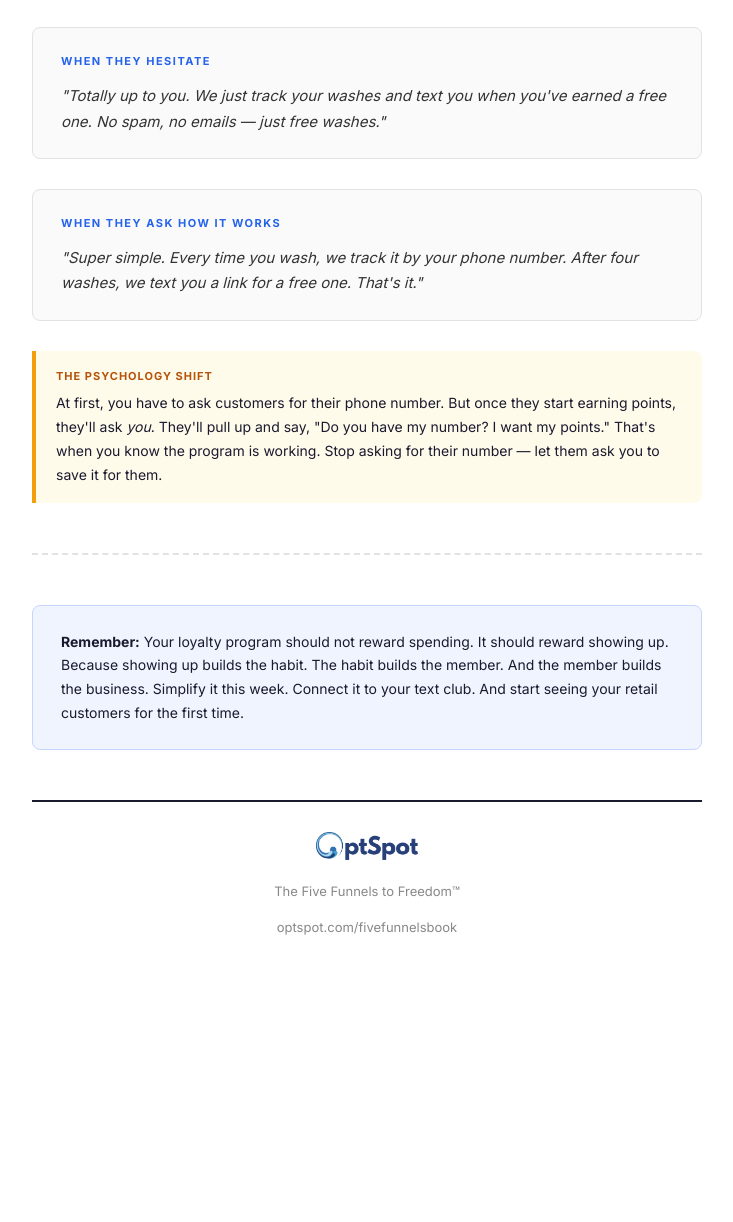
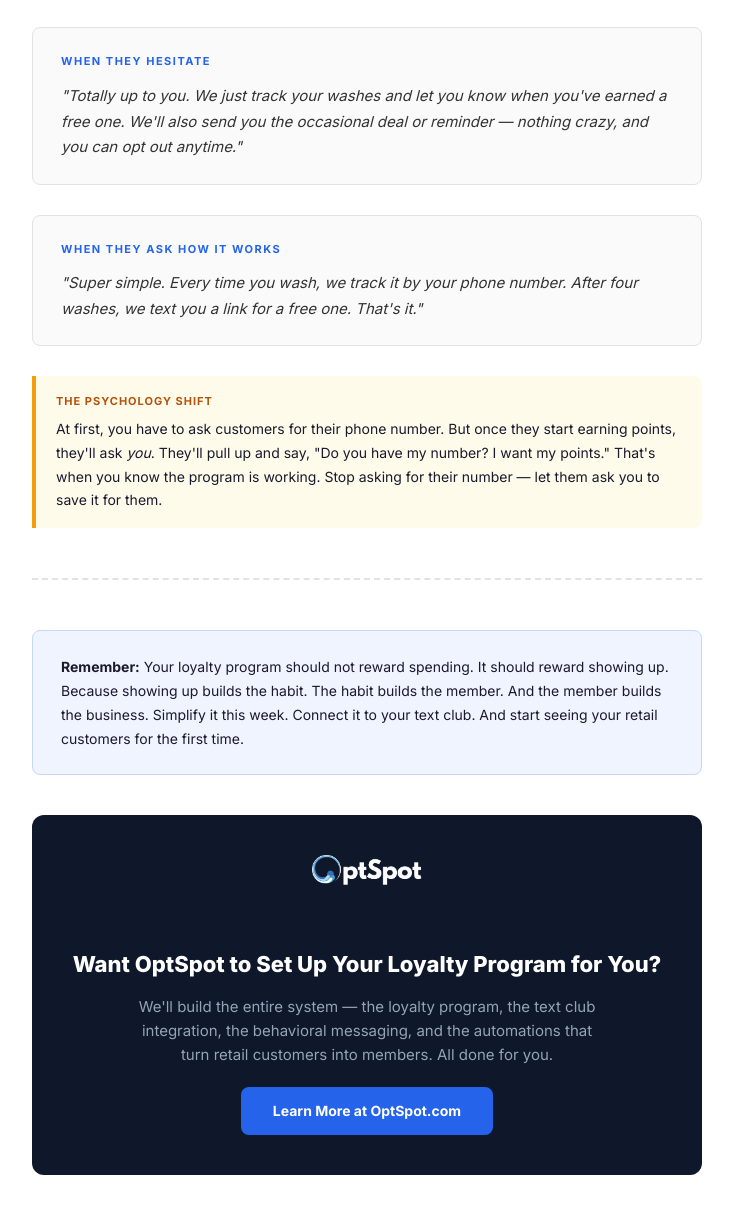
Before and after one commit to joshoptspot/five-funnels-resources, a plain HTML site: page downloads/loyalty-program-blueprint.html in a window 1280 px wide. Shown: the part 9494-10716 px from the top of the page, without its empty margins (273-1006 px from the left). Before the commit the page ends 10506 px from the top, so only its background shows below. Drawn offline with Linux system fonts and the light colour scheme.

Commit message:
Update hesitation script and add OptSpot loyalty CTA

```diff
--- a/downloads/loyalty-program-blueprint.html
+++ b/downloads/loyalty-program-blueprint.html
@@ -424,7 +424,7 @@
 
 <div class="script-block">
   <div class="label">When They Hesitate</div>
-  <p>"Totally up to you. We just track your washes and text you when you've earned a free one. No spam, no emails &mdash; just free washes."</p>
+  <p>"Totally up to you. We just track your washes and let you know when you've earned a free one. We'll also send you the occasional deal or reminder &mdash; nothing crazy, and you can opt out anytime."</p>
 </div>
 
 <div class="script-block">
@@ -441,6 +441,13 @@
 
 <div class="intro-box">
   <p><strong>Remember:</strong> Your loyalty program should not reward spending. It should reward showing up. Because showing up builds the habit. The habit builds the member. And the member builds the business. Simplify it this week. Connect it to your text club. And start seeing your retail customers for the first time.</p>
+</div>
+
+<div style="background: #0f172a; color: #fff; border-radius: 12px; padding: 40px 32px; margin: 40px 0; text-align: center;">
+  <img src="optspot-logo-white.png" alt="OptSpot" style="height: 32px; margin-bottom: 20px;">
+  <h3 style="font-size: 22px; font-weight: 800; margin-bottom: 12px; color: #fff;">Want OptSpot to Set Up Your Loyalty Program for You?</h3>
+  <p style="font-size: 15px; color: #94a3b8; max-width: 480px; margin: 0 auto 20px; line-height: 1.6;">We'll build the entire system &mdash; the loyalty program, the text club integration, the behavioral messaging, and the automations that turn retail customers into members. All done for you.</p>
+  <a href="https://optspot.com" style="display: inline-block; background: #2563eb; color: #fff; font-size: 14px; font-weight: 700; padding: 12px 32px; border-radius: 8px; text-decoration: none;">Learn More at OptSpot.com</a>
 </div>
 
 <div class="footer">
```
